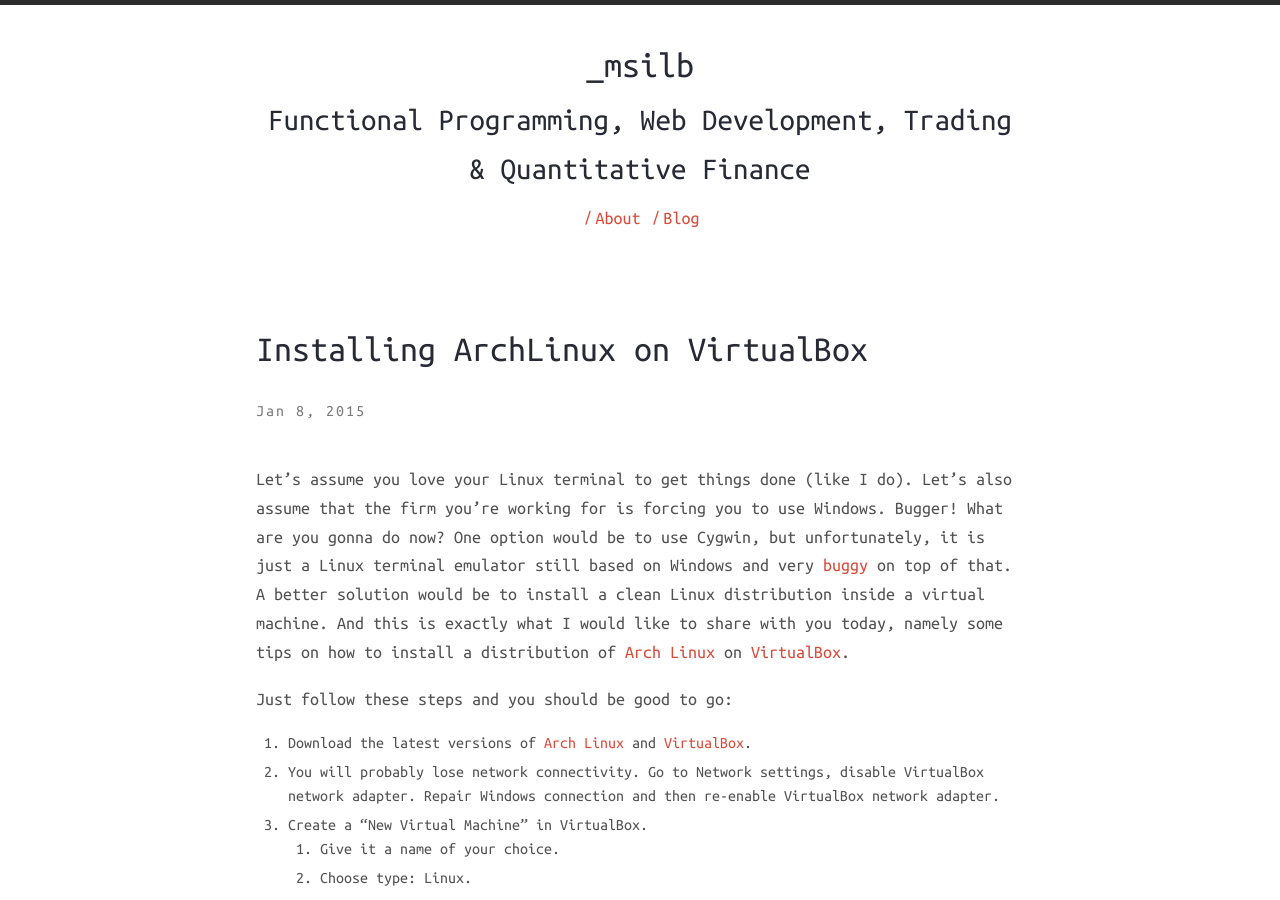
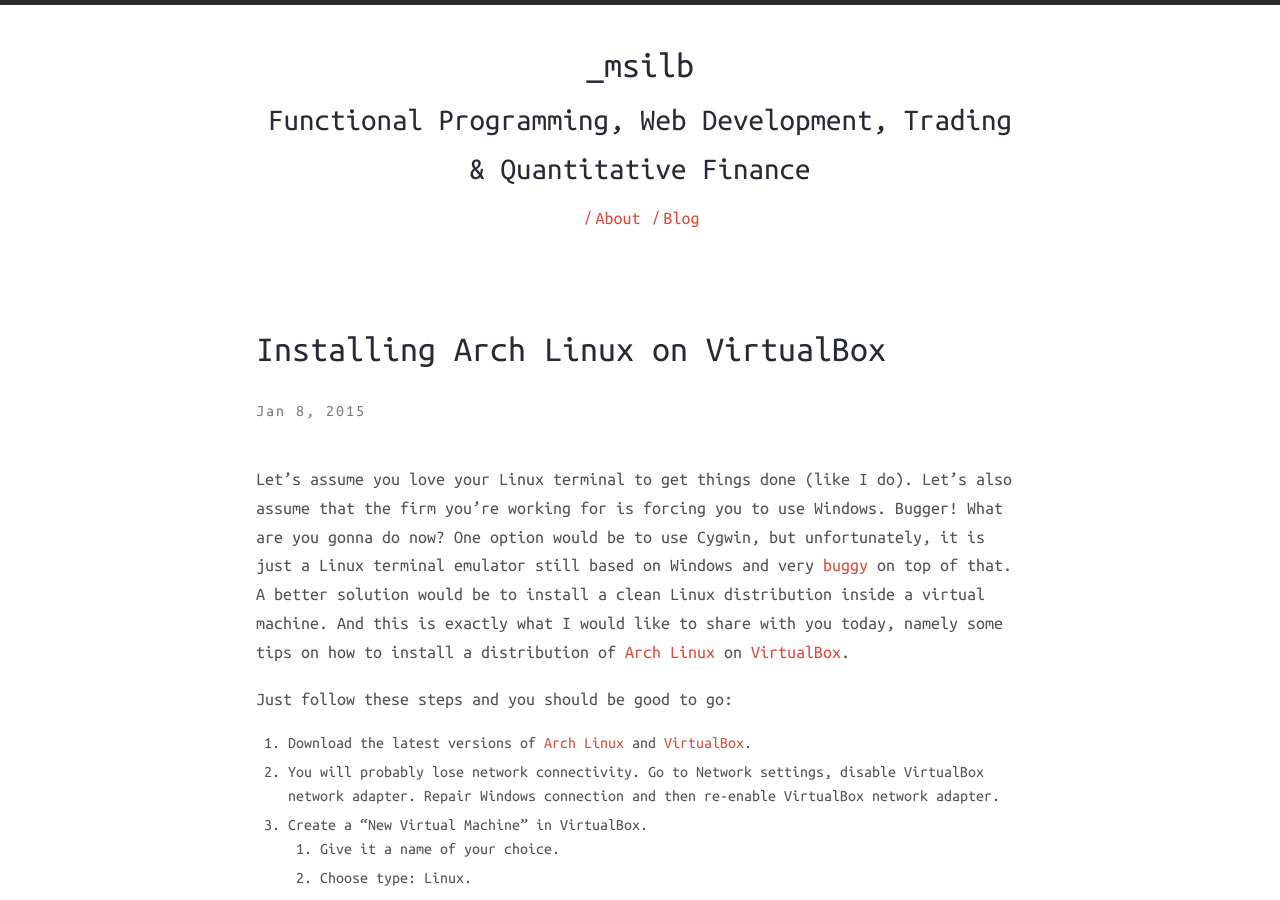
Before and after one commit to msilb/msilb.github.io, a Jekyll site: the page built from _posts/2015-1-8-installing-archlinux-on-virtualbox.md, in a window 1280 px wide and 900 px high. Built offline with Jekyll 4.4.1, drawn with Linux system fonts in a browser that asks for light colours; nearby versions of some CDN libraries; comment, search, counter and statistics services are not loaded.

Commit message:
Update 2015-1-8-installing-archlinux-on-virtualbox.md

```diff
--- a/_posts/2015-1-8-installing-archlinux-on-virtualbox.md
+++ b/_posts/2015-1-8-installing-archlinux-on-virtualbox.md
@@ -1,6 +1,6 @@
 ---
 layout: post
-title: Installing ArchLinux on VirtualBox
+title: Installing Arch Linux on VirtualBox
 comments: true
 ---
 
```
